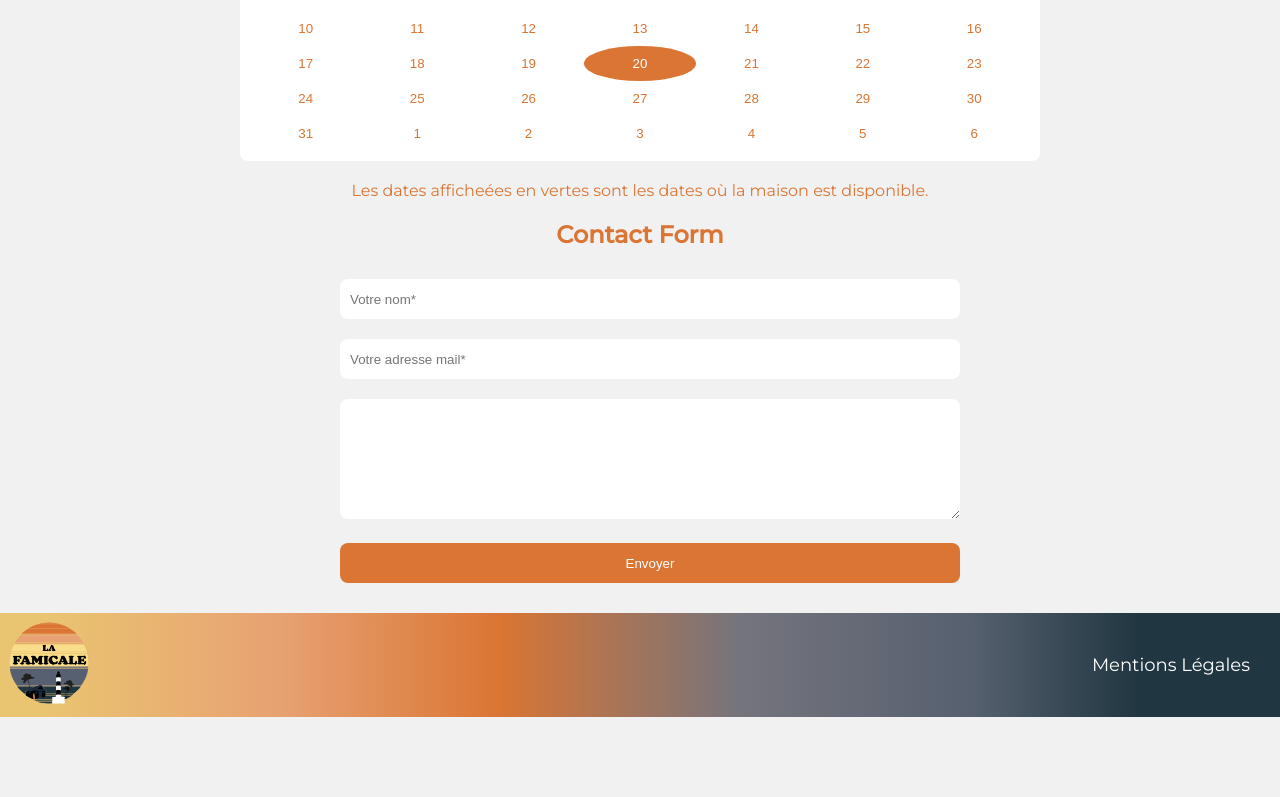
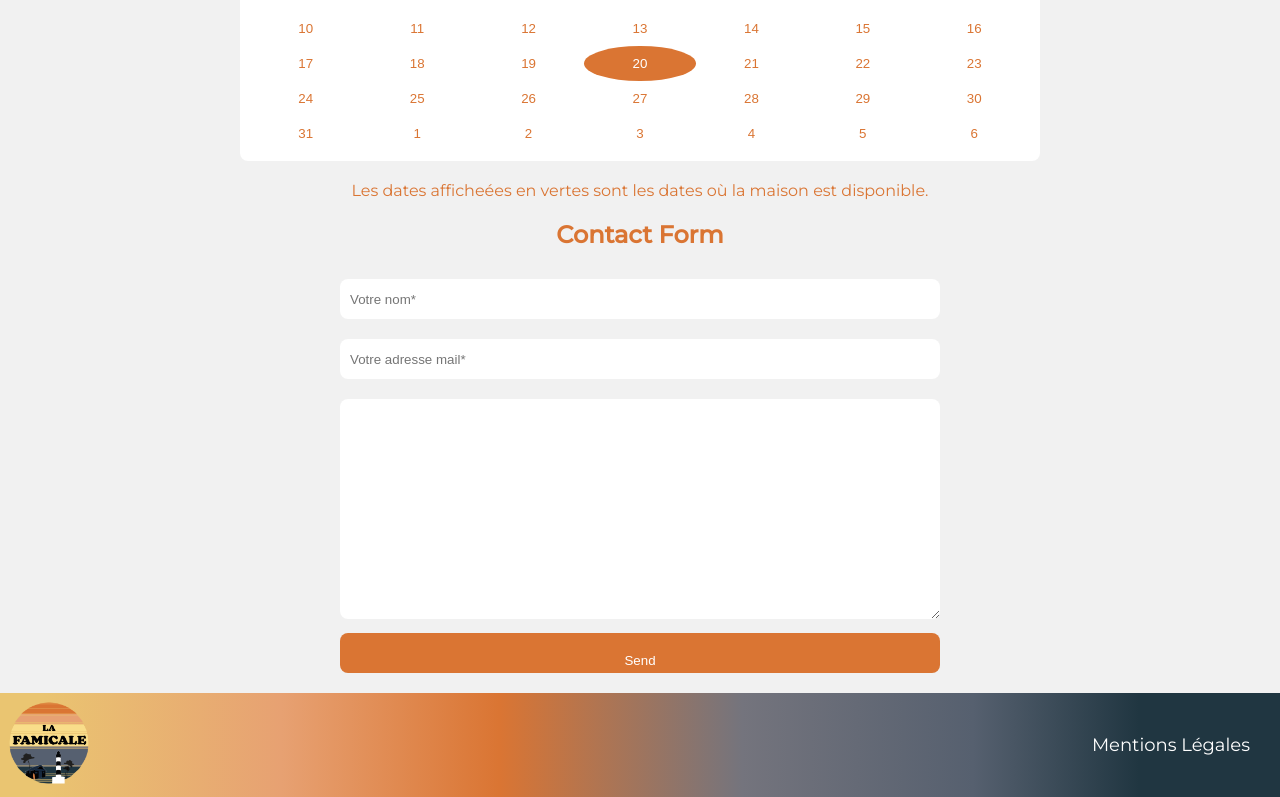
Before and after one commit to JeremyPromsy/lafamicale, a React (Create React App) app in the folder my-app/: page / in a window 1280 px wide. Shown: the part 906-1703 px from the top of the page. Before the commit the page ends 1623 px from the top, so only its background shows below. Built offline with nearby package versions, Linux system fonts and the light colour scheme; no server answers.

Commit message:
Avancement

```diff
--- a/my-app/src/components/FormContact.jsx
+++ b/my-app/src/components/FormContact.jsx
@@ -38,9 +38,9 @@ function App() {
                     <input className='champMail' placeholder='Votre adresse mail*' name='user_email' />
                 </div>
                 <div className='messageAuteur'>
-                    <textarea className='message' type='text' placeholder='Votre message ici'> </textarea>
+                    <textarea className='message' placeholder='Votre message ici' name='text' > </textarea>
                 </div>
-                    <input className='boutonEnvoyer' value='Envoyer' id='input-submit' />
+                    <input className='boutonEnvoyer' value='Send' id='input-submit' placeholder='Envoyer' type="submit" />
             </form>
         </div>
     );
--- a/my-app/src/styles/formcontact.css
+++ b/my-app/src/styles/formcontact.css
@@ -7,31 +7,37 @@
     flex-direction: column;
 }
 
-.champMail, .champNom, .boutonEnvoyer {
+.champMail, .champNom {
     border: 0;
     outline: 0;
-    padding: 10px;
     border-radius: 8px;
-    width:600px;
     height:20px;
+    width:100%;
+    padding: 10px 0;
     margin: 10px 0;
+    text-indent: 10px;
 }
-
 
 .message {
     border: 0;
     outline: 0;
-    padding: 10px;
+    padding: 10px 0;
     border-radius: 8px;
-    width:600px;
-    height:100px;
+    width:100%;
+    height:200px;
     margin: 10px 0;
+    text-indent: 10px;
 }
 
 .boutonEnvoyer {
     color: white;
     background: rgba(218,117,51,1);
     text-align: center;
+    padding: 20px 0;
+    height: 30px;
+    border: 0;
+    outline: 0;
+    border-radius: 8px;
 }
 
 .boutonEnvoyer:hover {
--- a/my-app/src/styles/location.css
+++ b/my-app/src/styles/location.css
@@ -22,7 +22,8 @@ h2, p {
   color: rgba(218,117,51,1);
 }
 .locked {
-  color: #4CAF50;
+  color: White;
+  box-shadow: inset 30px 30px 30px 30px #4CAF50;
 }
 
 .react-calendar__navigation {
@@ -61,6 +62,7 @@ h2, p {
   margin-top: 8px;
   text-decoration: none;
  }
+
 
  .react-calendar__month-view__days__day {
   border-radius: 50%;
@@ -127,7 +129,7 @@ h2, p {
 .react-calendar__tile {
   max-width: 100%;
   text-align: center;
-  padding: 0.75em 0.5em;
+  padding: 10px 15px;
   background: none;
   text-transform:capitalize;
 }
```
